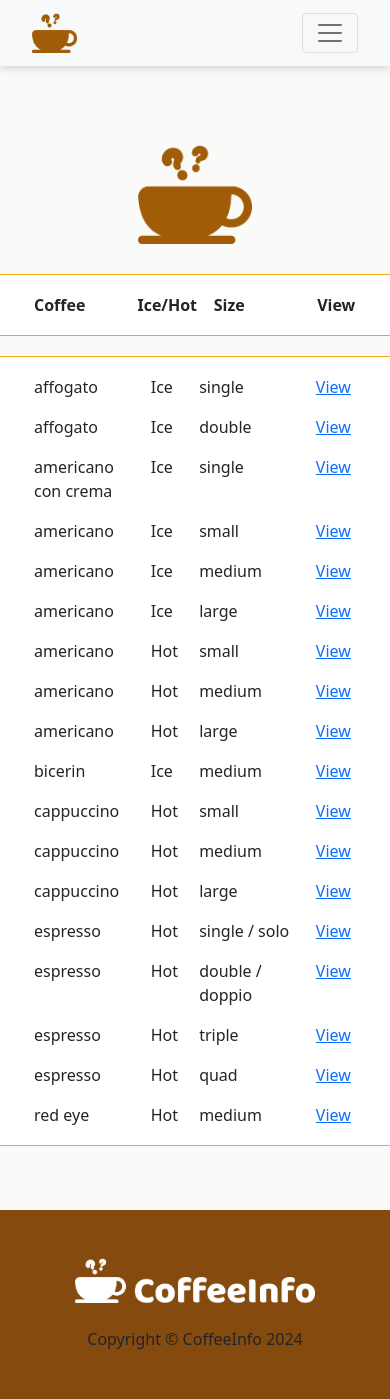
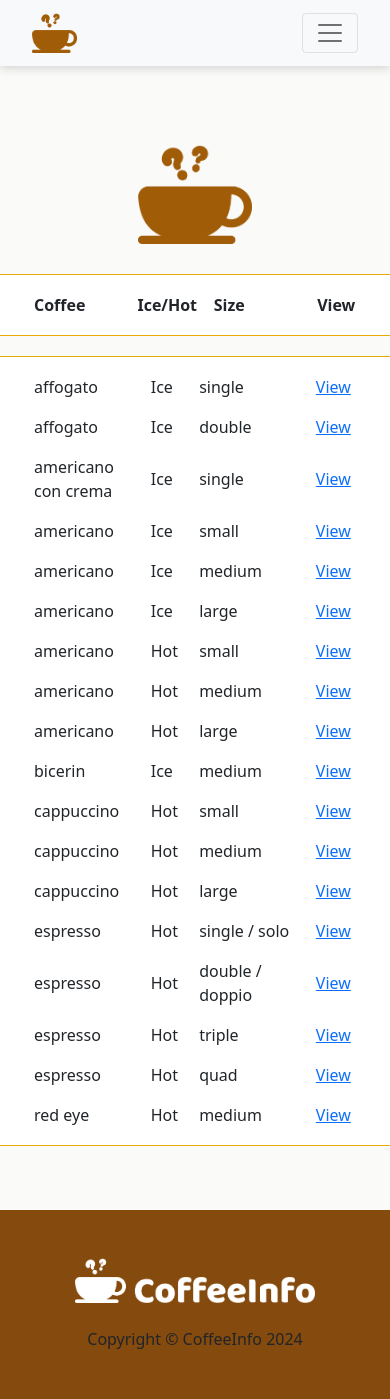
Before and after one commit to yena-elitedigital/yena-elitedigital.github.io, a Jekyll site: the page built from personal-page/index.html, in a window 390 px wide. Built offline with Jekyll 4.4.1, drawn with Linux system fonts in a browser that asks for light colours.

Commit message:
updated SASS

```diff
--- /dev/null
+++ b/personal-page/_sass/_screen.scss
@@ -0,0 +1,4 @@
+$small-max-width: 425px;
+$low-max-width: 576px;
+$medium-max-width: 768px;
+$high-max-width: 992px;
--- a/personal-page/assets/css/coffee-list.scss
+++ b/personal-page/assets/css/coffee-list.scss
@@ -3,18 +3,39 @@
 
 @import "_colors";
 @import "_fonts";
+@import "_screen";
+
+.container {
+  @media screen and (max-width: $low-max-width) {
+    padding: 0;
+  }
+}
 
 section.home .logo {
   margin: 50px;
   height: 150px;
+
+  @media screen and (max-width: $medium-max-width) {
+    margin: 30px;
+    height: 100px;
+  }
 }
 
 .table-responsive-sm {
   width: 80%;
   min-width: 400px;
+
+  @media screen and (max-width: $high-max-width) {
+    width: 90%;
   }
 
-table.card {
+  @media screen and (max-width: $medium-max-width) {
+    width: 100%;
+  }
+}
+
+table {
+  &.card {
     border: none;
     background-color: transparent;
   }
@@ -23,17 +44,46 @@
     border-radius: 50px;
     border: 1px solid $brand-500;
     background: $base-white;
+
+    @media screen and (max-width: $small-max-width) {
+      border-radius: 0;
+    }
   }
 
   thead {
     margin-bottom: 30px;
     padding: 20px 40px;
     text-align: left;
+
+    @media screen and (max-width: $medium-max-width) {
+      margin-bottom: 20px;
+      padding: 10px 30px;
+    }
   }
 
   tbody {
     gap: 15px;
     padding: 40px;
+
+    @media screen and (max-width: $medium-max-width) {
+      padding: 10px 30px;
+    }
+
+    .coffee-row {
+      vertical-align: middle;
+    }
+
+    button {
+      border-radius: 15px;
+      border: 3px solid $brand-500;
+      padding: 5px 10px;
+      background-color: $brand-600;
+      color: $base-white;
+
+      &:hover {
+        background-color: $brand-500;
+      }
+    }
   }
 
   th, td {
@@ -52,48 +102,15 @@
     width: 30%;
   }
 
-@media screen and (max-width: 992px) {
-  .table-responsive-sm {
-    width: 90%;
-  }
-
-  .column-5 {
+  .column-4 {
+    @media screen and (max-width: $medium-max-width) {
       display: none;
     }
   }
 
-@media screen and (max-width: 768px) {
-  section.home .logo {
-    margin: 30px;
-    height: 100px;
-  }
-
-  .table-responsive-sm {
-    width: 100%;
-  }
-
-  .column-4 {
+  .column-5 {
+    @media screen and (max-width: $high-max-width) {
       display: none;
     }
-
-  thead {
-    margin-bottom: 20px;
-    padding: 10px 30px;
-  }
-
-  tbody {
-    padding: 10px 30px;
   }
 }
-
-@media screen and (max-width: 576px) {
-  .container {
-    padding: 0;
-  }
-}
-
-@media screen and (max-width: 425px) {
-  thead, tbody {
-    border-radius: 0;
-  }
-}
--- a/personal-page/assets/css/coffee.scss
+++ b/personal-page/assets/css/coffee.scss
@@ -3,9 +3,16 @@
 
 @import "_colors";
 @import "_fonts";
+@import "_screen";
 
 h1 {
   margin-bottom: 50px;
+}
+
+.container {
+  @media screen and (max-width: $low-max-width) {
+    padding: 2rem;
+  }
 }
 
 .coffee-info {
@@ -58,14 +65,8 @@
   flex: 1 0 0;
 }
 
-@media screen and (max-width: 576px) {
-  .container {
-    padding: 2rem;
-  }
-}
-
-@media screen and (max-width: 425px) {
-  .row {
+.row {
+  @media screen and (max-width: small-max-width) {
     flex-direction: column;
   }
 }
--- a/personal-page/assets/css/main.scss
+++ b/personal-page/assets/css/main.scss
@@ -3,9 +3,17 @@
 
 @import "_colors";
 @import "_fonts";
+@import "_screen";
 
 :root {
   font-family: $font-primary;
+}
+
+body {
+  margin: 0;
+  width: 100%;
+  height: 100%;
+  background: $gray-warm-50;
 }
 
 h1 {
@@ -20,36 +28,37 @@
   font-size: $fs-text-md;
 }
 
-body {
-  margin: 0;
-  width: 100%;
-  height: 100%;
-  background: $gray-warm-50;
-}
-
 nav {
   padding: 0 3rem;
   background: $base-white !important;
   box-shadow: 0px 1px 10px 0 rgba(0, 0, 0, 0.2);
+
+  @media screen and (max-width: $low-max-width) {
+    padding: 0 2rem;
   }
 
-nav img {
+  img {
     height: 40px;
+
+    @media screen and (max-width: $low-max-width) {
+      content: url("../logo-yellow-icon.png");
+    }
   }
 
   .nav-link {
     color: $brand-800 !important;
     font-size: $fs-text-md !important;
     font-weight: 600 !important;
-}
 
-.nav-link.active {
+    &.active {
       color: $brand-600 !important;
       text-decoration: underline;
     }
 
-.nav-link:hover {
+    &:hover {
       color: $brand-600 !important;
+    }
+  }
 }
 
 section {
@@ -63,23 +72,15 @@
 footer {
   padding: 3rem;
   background: $brand-800;
+
+  .col {
+    @media screen and (max-width: $low-max-width) {
+      text-align: center;
     }
 
-footer img {
+    img {
       width: 240px;
       height: 45px;
     }
-
-@media screen and (max-width: 576px) {
-  nav {
-    padding: 0 2rem;
-  }
-
-  nav img {
-    content:url("../logo-yellow-icon.png");
-  }
-
-  footer .col {
-    text-align: center;
   }
 }
```
Lines whose indentation alone changed are shown as unchanged.
